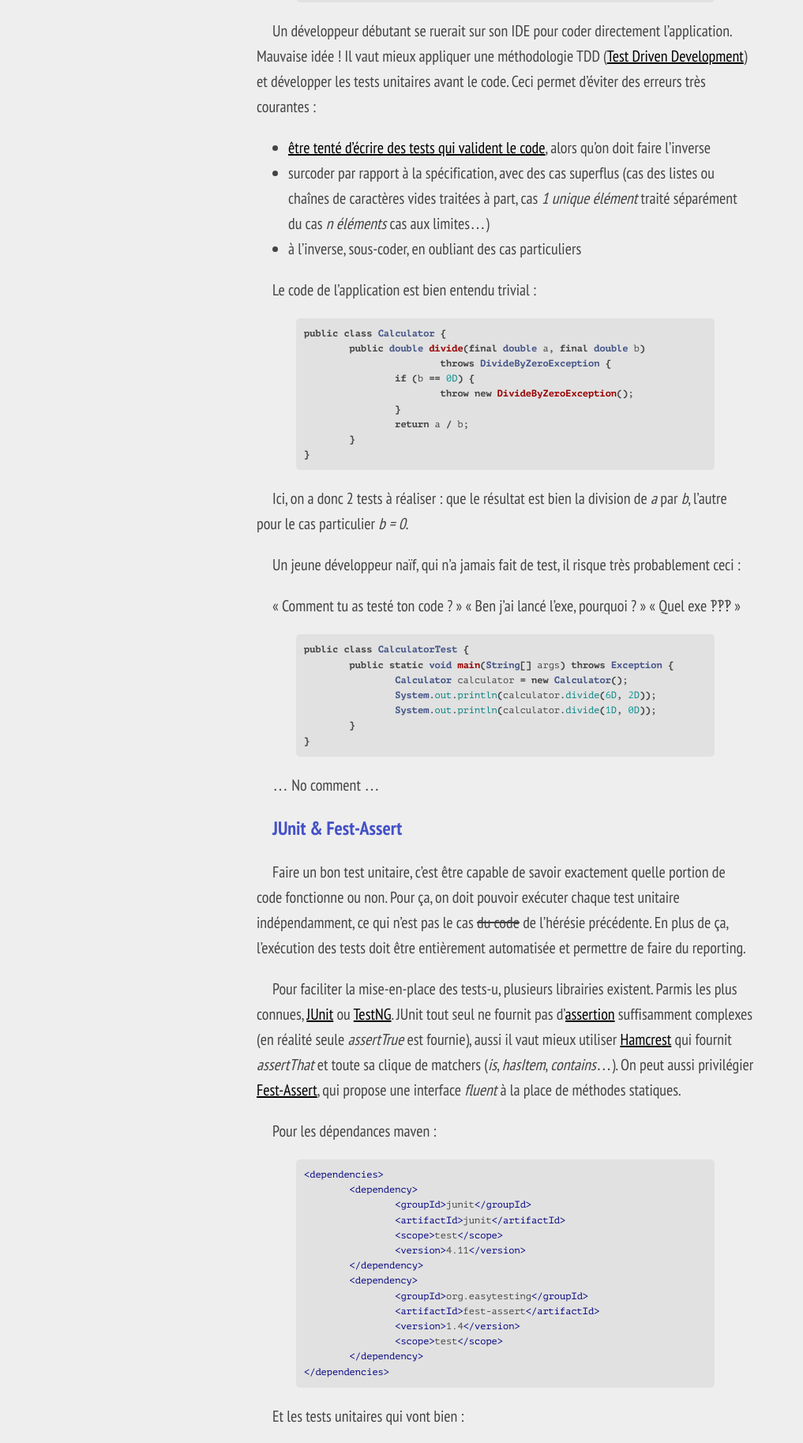
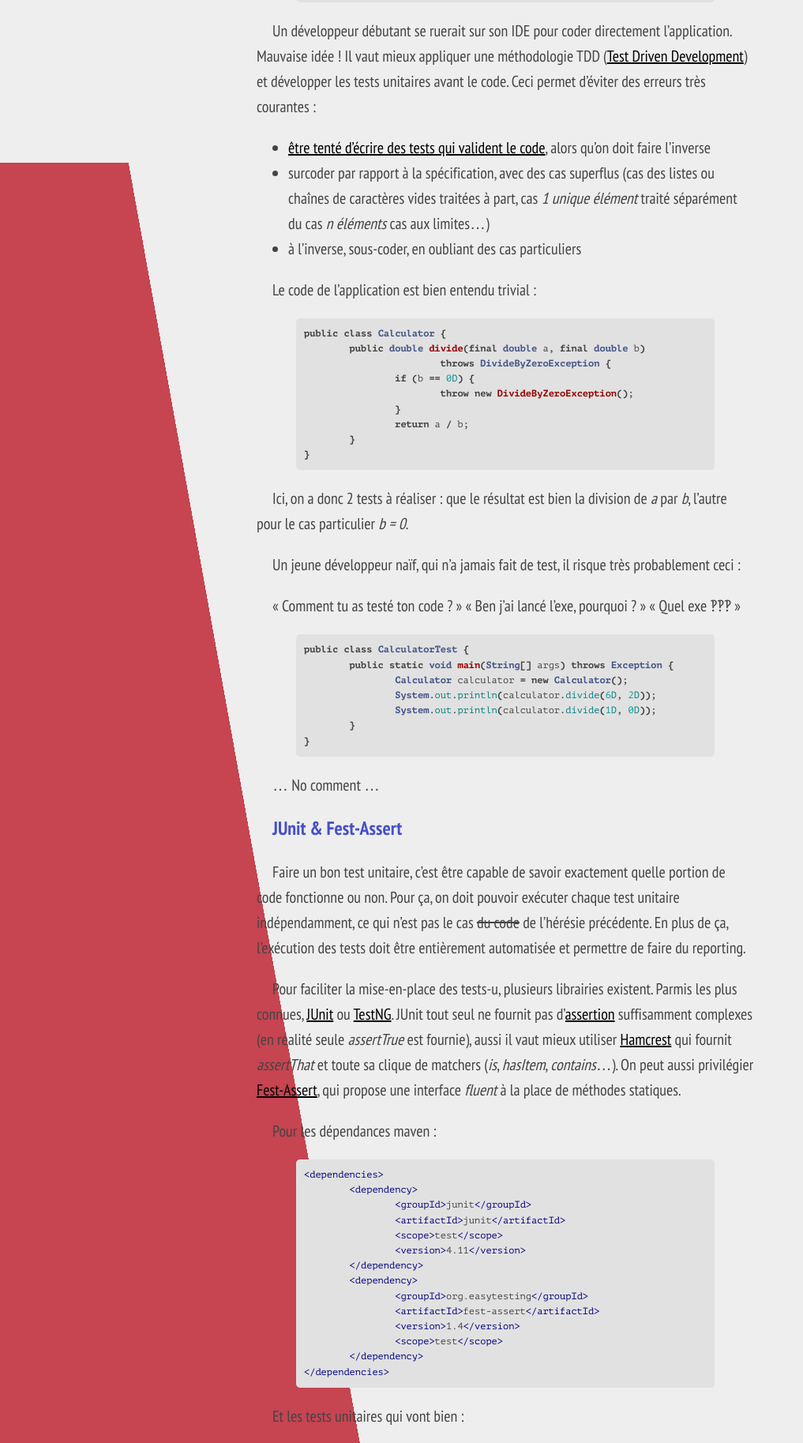
Before and after one commit to aeris/blog, a Jekyll site: the page built from _posts/2013-07-28-tests-unitaires.md, in a window 1280 px wide. Shown: the part 694-2521 px from the top of the page at 79% size, without its empty margins (0-1017 px from the left). Built offline with Jekyll 4.4.1, drawn with Linux system fonts in a browser that asks for light colours.

Commit message:
CSS cleaning + scroller

```diff
--- a/_includes/head.html
+++ b/_includes/head.html
@@ -3,14 +3,19 @@
 	<meta http-equiv="X-UA-Compatible" content="IE=edge">
 	<meta name="viewport" content="width=device-width, initial-scale=1">
 
-	<link rel="stylesheet" href="/assets/style.css" />
 	<link rel="icon" type="image/png" href="/assets/images/favicon.png" />
+
 	<link rel="alternate" type="application/rss+xml" title="{{ site.title }}" href="/feed.xml" />
 	<link rel="alternate" type="application/rss+xml" title="{{ site.title }} (Excerpt)" href="/feed-excerpt.xml" />
 
+	<link rel="stylesheet" href="/assets/css/style.css" />
+	{% if layout.style %}
+	<link rel="stylesheet" href="/assets/css/{{ layout.style }}.css" />
+	{% endif %}
+
 	<title>{% if page.title %}{{ page.title }}{% else %}{{ site.title }}{% endif %}</title>
-	<meta name="description"
-		  content="{% if page.excerpt %}{{ page.excerpt | strip_html | strip_newlines | truncate: 160 }}{% else %}{{ site.description }}{% endif %}">
+	<meta name="description" content="{% if page.excerpt %}{{ page.excerpt | strip_html | strip_newlines | truncate: 160 }}{% else %}{{ site.description }}{% endif %}">
+
 	{% if jekyll.environment == "development" %}
 		<script src="http://localhost:35729/livereload.js?snipver=1"></script>
 	{% endif %}
--- a/_layouts/post.html
+++ b/_layouts/post.html
@@ -1,5 +1,6 @@
 ---
 layout: default
+style: post
 ---
 <section id="post">
 	<header>
--- /dev/null
+++ b/_sass/_variables.scss
@@ -0,0 +1,20 @@
+/* Oui je sais, je suis nul en design... :) */
+
+$font-family: 'PT Sans Narrow', sans-serif;
+$font-family-monospace: 'PT Mono', monospace;
+
+$primary-bg: #eee;
+
+$text-color: #444;
+$link-color: #000;
+$link-color-hover: darken($link-color, 25%);
+
+$color-red: #C74451;
+$color-blue: #4451C7;
+$color-green: #51C744;
+
+$font-size-base: 20px;
+
+$body-width: 960px;
+$article-width: 650px;
+//$article-width: $body-width;
--- /dev/null
+++ b/assets/css/post.scss
@@ -0,0 +1,23 @@
+---
+---
+@import "variables";
+
+$scroller-height: 3px;
+
+body {
+	background: linear-gradient(to right top,
+	$color-red 50%,
+	$primary-bg 50%);
+	background-size: 100% calc(100% - 100vh + #{$scroller-height});
+	background-repeat: no-repeat;
+}
+
+body:before {
+	content:'';
+	position: fixed;
+	top: $scroller-height;
+	bottom: 0;
+	width: 100%;
+	z-index: -1;
+	background: $primary-bg;
+}
--- a/_sass/_style.scss
+++ b/assets/css/style.scss
@@ -1,23 +1,9 @@
-/* Oui je sais, je suis nul en design... :) */
-
-$font-family: 'PT Sans Narrow', sans-serif;
-$font-family-monospace: 'PT Mono', monospace;
-
-$primary-bg: #eee;
-
-$text-color: #444;
-$link-color: #000;
-$link-color-hover: darken($link-color, 25%);
-
-$color-red: #C74451;
-$color-blue: #4451C7;
-$color-green: #51C744;
-
-$font-size-base: 20px;
-
-$body-width: 960px;
-$article-width: 650px;
-//$article-width: $body-width;
+---
+---
+@import "bootstrap";
+@import "fonts";
+@import "variables";
+@import "syntax-highlighting";
 
 * {
 	box-sizing: border-box;
--- a/assets/style.scss
+++ /dev/null
@@ -1,6 +0,0 @@
----
----
-@import "bootstrap";
-@import "fonts";
-@import "style";
-@import "syntax-highlighting";
```
Also changed, not shown: _layouts/page.html (deleted, +0 -11 lines).
